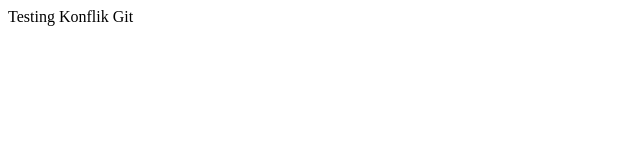
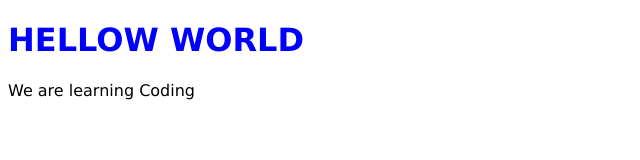
Before and after one commit to yogamhd/projectgit, a plain HTML site: page index.html in a window 1280 px wide. Shown: the whole page, without its empty margins (0-640 px from the left). Drawn offline with Linux system fonts and the light colour scheme.

Commit message:
Add new Styles and Readme.md

```diff
--- a/index.html
+++ b/index.html
@@ -5,7 +5,19 @@
     <meta name="viewport" content="width=device-width, initial-scale=1.0">
     <meta http-equiv="X-UA-Compatible" content="ie=edge">
     <title>Document</title>
+    <style>
+        body{
+            font-family: Verdana, Geneva, Tahoma, sans-serif;
+            color: blue;
+        }
+
+        p{
+            color: black;
+        }
+    </style>
 </head>
-<body>Testing Konflik Git</p>
+<body>
+    <h1>HELLOW WORLD</h1>
+    <p>We are learning Coding</p>
 </body>
 </html>
```
Also changed, not shown: 1 other file.
